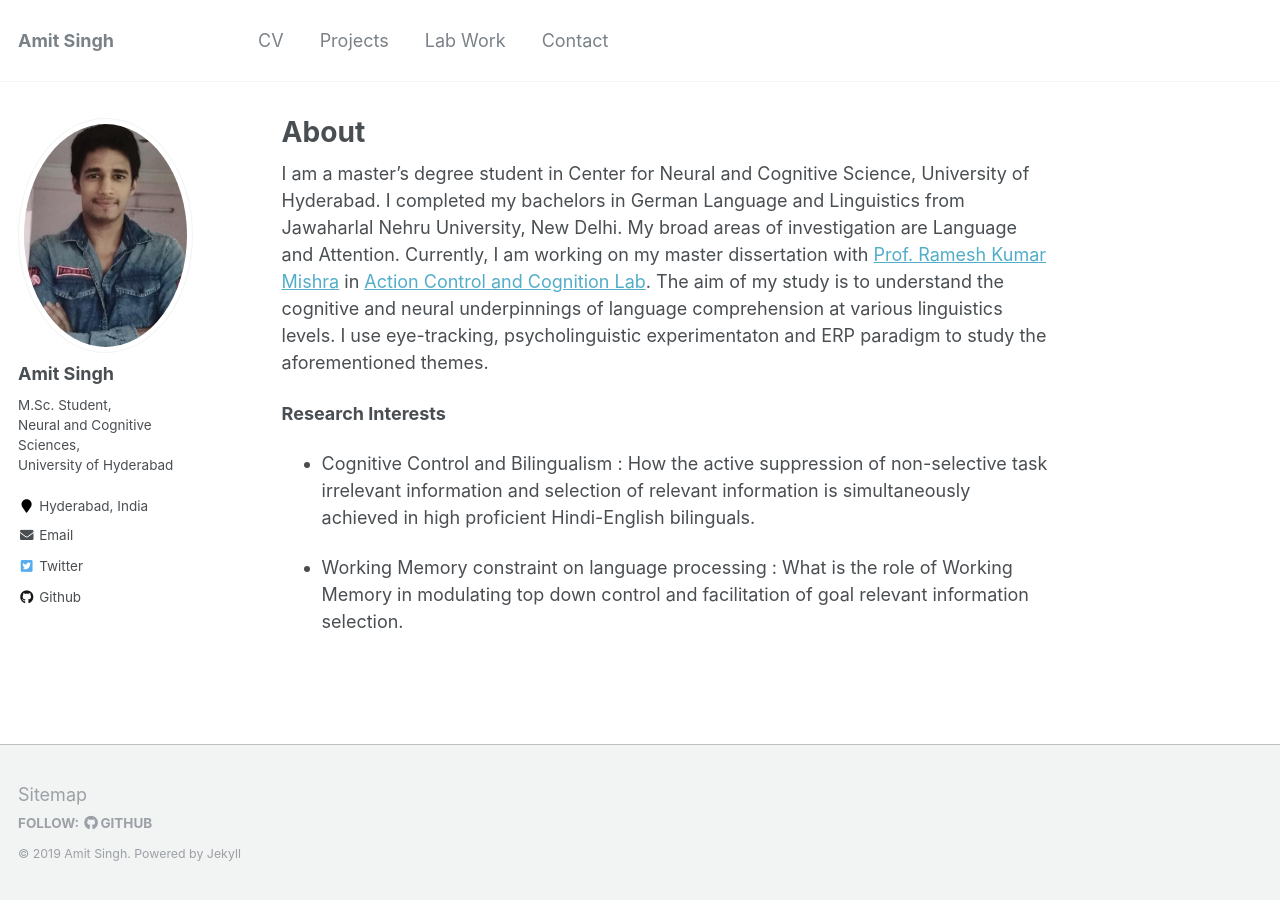
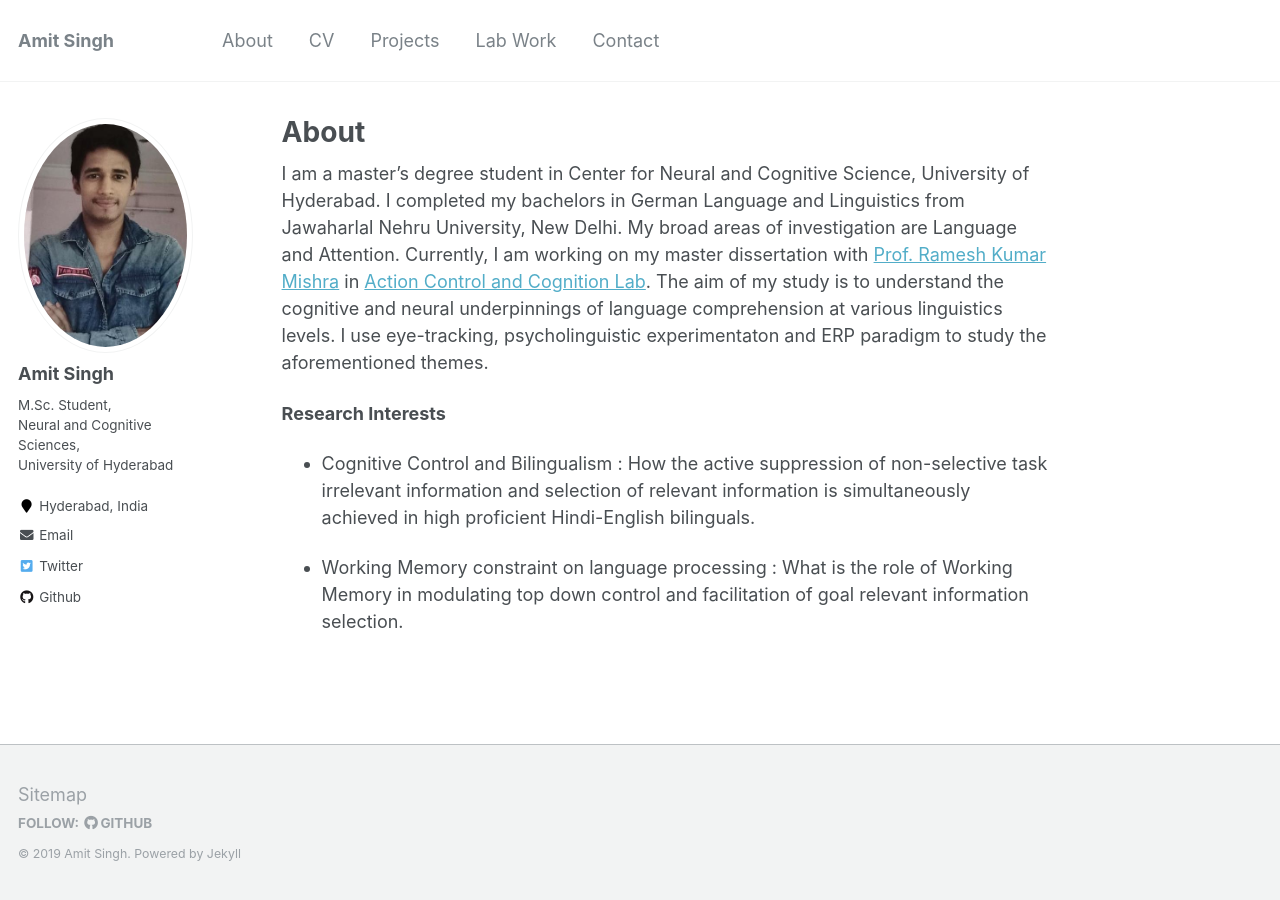
Before and after one commit to amits1ngh/amits1ngh.github.io, a Jekyll site: the page built from _pages/about.md, in a window 1280 px wide. Built offline with Jekyll 4.4.1, drawn with Linux system fonts in a browser that asks for light colours.

Commit message:
Update navigation.yml

```diff
--- a/_data/navigation.yml
+++ b/_data/navigation.yml
@@ -4,8 +4,8 @@ main:
   - title : ""
     url   : //
 
-  - title : ""
-    url   : //
+  - title : "About"
+    url   : /about/
 
   - title: "CV"
     url: /cv/
```
